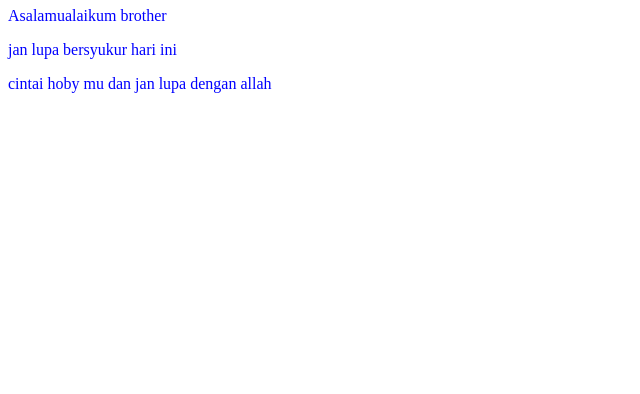
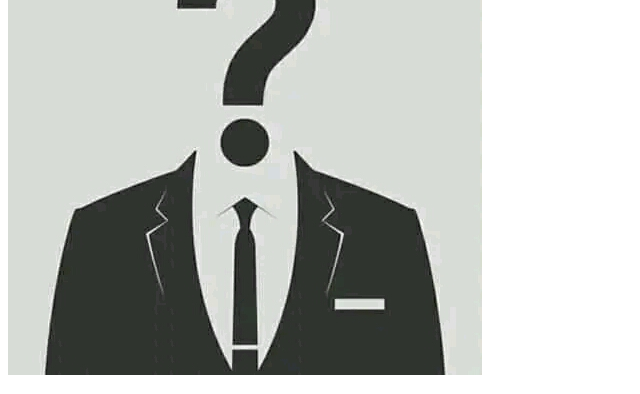
Before and after one commit to Rezenxd/Rezenxd.github.io, a plain HTML site: page index.html in a window 1280 px wide. Shown: the part 101-495 px from the top of the page, without its empty margins (0-640 px from the left). Drawn offline with Linux system fonts and the light colour scheme.

Commit message:
Update index.html

```diff
--- a/index.html
+++ b/index.html
@@ -4,7 +4,7 @@
 			<title> Mr R069 </title>
 			</head>
 			<body>
-				<img src="Mr_R069.jpg"></img>
+				<img src="IMG-20220913-WA0052.jpg"></img>
 				<font color="yelow">
 					<h1>Mr R069 Ganteng </h1>
 					</font>
```
